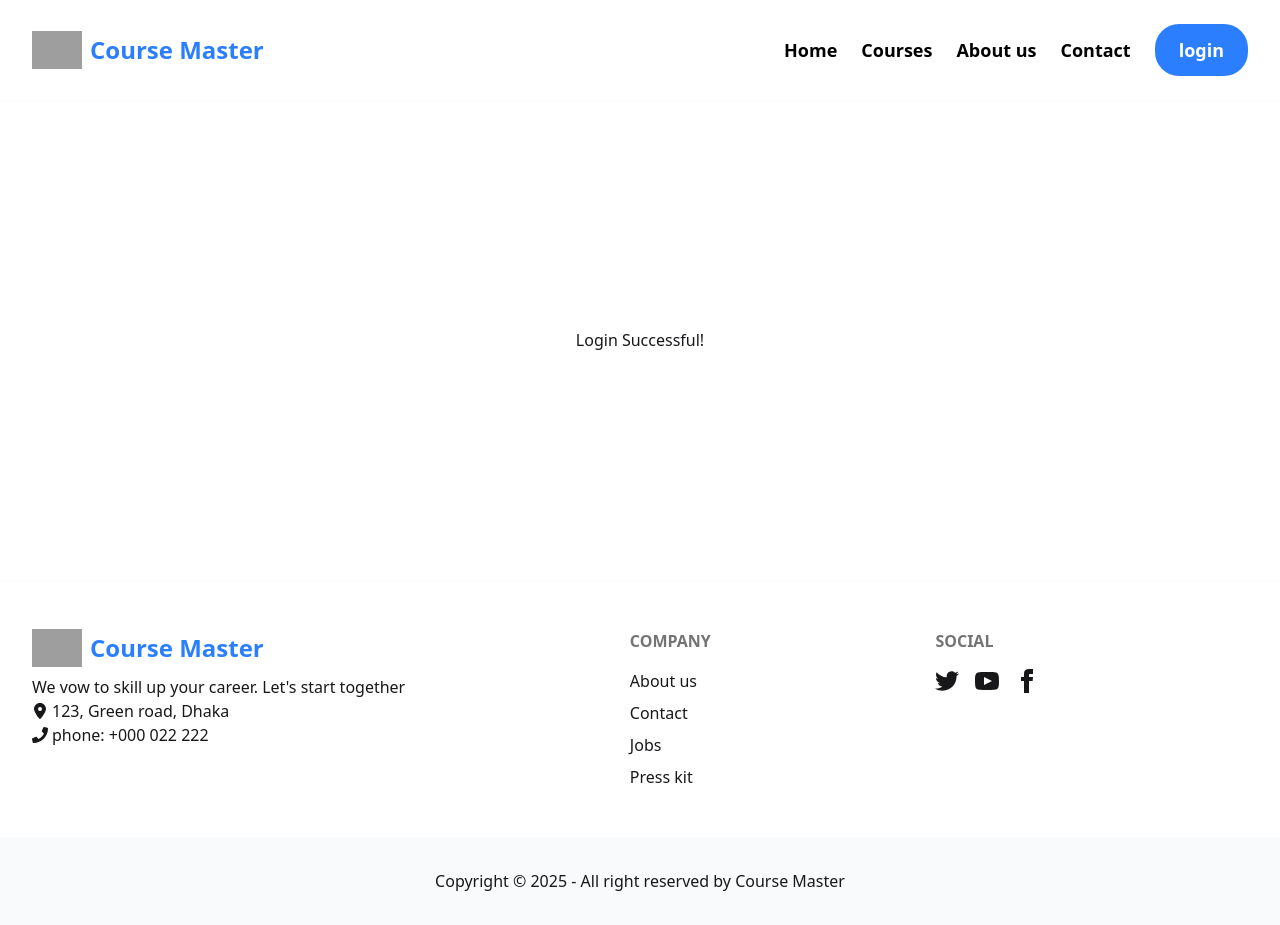
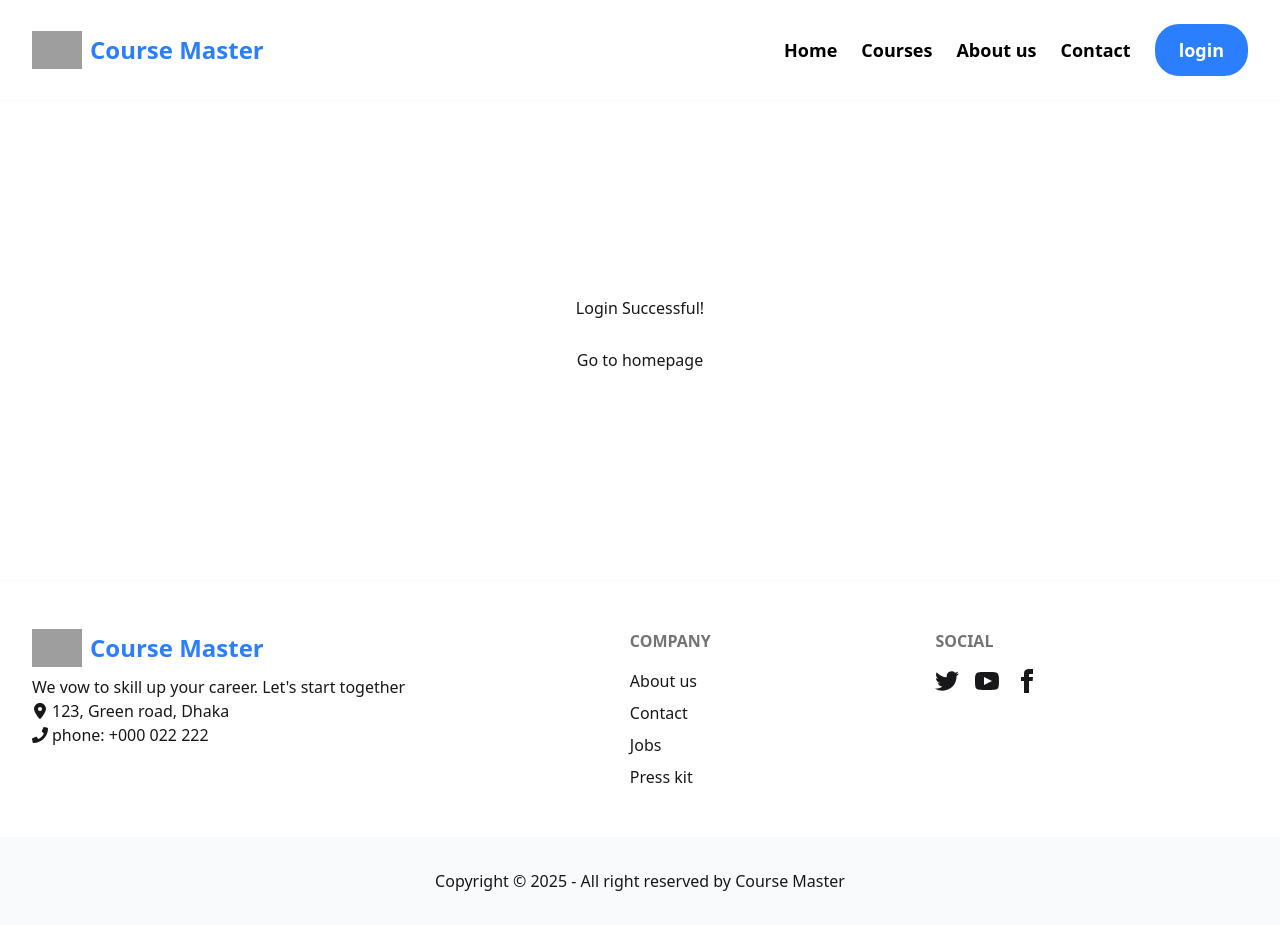
Before and after one commit to mahbub-alam-dave/course-master-client, a Next.js app: page /social-login-success in a window 1280 px wide. Built offline with nearby package versions, Linux system fonts and the light colour scheme; grey boxes are pictures that could not be loaded.

Commit message:
updated social-login-success page

```diff
--- a/src/app/(main-layout)/(authentication)/social-login-success/page.jsx
+++ b/src/app/(main-layout)/(authentication)/social-login-success/page.jsx
@@ -1,15 +1,21 @@
-"use client"
-import { useSearchParams } from "next/navigation";
+import Link from "next/link";
 
-export default function SocialLoginSuccess() {
-  const params = useSearchParams();
-  const token = params.get("token");
+// app/social-login-success/page.jsx
+export default function SocialLoginSuccess({ searchParams }) {
+  const token = searchParams?.token;
 
-  if (token) localStorage.setItem("token", token);
+  if (typeof window !== "undefined" && token) {
+    localStorage.setItem("token", token);
+  }
 
   return (
-    <div className="flex justify-center items-center min-h-[60vh]">
-        <h1>Login Successful!</h1>
+    <div className="flex justify-center items-center min-h-[60vh] flex-col gap-4">
+      <h1>Login Successful!</h1>
+      <Link href="/">
+        <button className="px-6 py-3 bg-[var(--color-primay)] rounded">
+          Go to homepage
+        </button>
+      </Link>
     </div>
   );
 }
--- a/src/app/(main-layout)/courses/[courseId]/page.jsx
+++ b/src/app/(main-layout)/courses/[courseId]/page.jsx
@@ -18,18 +18,18 @@ import {
 } from "lucide-react";
 import PaymentModal from "@/components/payments/PaymentModal";
 
-const CourseDetailsPage = () => {
+export default function CourseDetailsPage() {
   const params = useParams();
   const router = useRouter();
   const [course, setCourse] = useState(null);
   const [loading, setLoading] = useState(true);
-  const [showPaymentModal, setShowPaymentModal] = useState(false)
+  const [showPaymentModal, setShowPaymentModal] = useState(false);
   const [isEnrolled, setIsEnrolled] = useState(false);
 
   useEffect(() => {
     if (params.courseId) {
       fetchCourseDetails();
-      checkEnrollmentStatus()
+      checkEnrollmentStatus();
     }
   }, [params.courseId]);
 
@@ -39,11 +39,10 @@ const CourseDetailsPage = () => {
         `${process.env.NEXT_PUBLIC_API}/api/courses/${params.courseId}`
       );
       const data = await res.json();
-      console.log(data.data)
 
       if (data.success) {
         setCourse(data.data);
-      }  else {
+      } else {
         router.push("/courses");
       }
     } catch (error) {
@@ -59,7 +58,6 @@ const CourseDetailsPage = () => {
       const token = localStorage.getItem("token");
       if (!token) return;
 
-      // Check if user is already enrolled
       const res = await fetch(
         `${process.env.NEXT_PUBLIC_API}/api/enrollments/check/${params.id}`,
         {
@@ -92,7 +90,12 @@ const CourseDetailsPage = () => {
 
   const handlePaymentSuccess = (paymentData) => {
     setIsEnrolled(true);
-    alert("Successfully enrolled! Welcome to the course.");
+    setShowPaymentModal(false);
+
+    // Show success message
+    alert("🎉 Successfully enrolled! Welcome to the course.");
+
+    // Redirect to my courses
     router.push("/dashboard/my-courses");
   };
 
@@ -128,7 +131,6 @@ const CourseDetailsPage = () => {
       <div className="bg-gradient-to-r from-blue-600 to-purple-600 text-white">
         <div className="container mx-auto px-4 py-12">
           <div className="max-w-4xl">
-            {/* Badges */}
             <div className="flex gap-2 mb-4">
               {course.isBestseller && (
                 <span className="px-3 py-1 bg-yellow-500 text-white text-sm font-semibold rounded-full flex items-center gap-1">
@@ -146,11 +148,9 @@ const CourseDetailsPage = () => {
               </span>
             </div>
 
-            {/* Title */}
             <h1 className="text-4xl font-bold mb-4">{course.title}</h1>
             <p className="text-xl opacity-90 mb-6">{course.shortDescription}</p>
 
-            {/* Meta Info */}
             <div className="flex flex-wrap gap-6 mb-6">
               <div className="flex items-center gap-2">
                 <Star className="w-5 h-5 fill-yellow-400 text-yellow-400" />
@@ -169,7 +169,6 @@ const CourseDetailsPage = () => {
               </div>
             </div>
 
-            {/* Instructor */}
             <div className="flex items-center gap-3">
               <div className="w-12 h-12 rounded-full bg-white/20 flex items-center justify-center text-xl font-bold">
                 {course.instructor?.name?.charAt(0) || "I"}
@@ -270,7 +269,6 @@ const CourseDetailsPage = () => {
           {/* Sidebar */}
           <div className="lg:col-span-1">
             <div className="bg-white rounded-lg shadow-md p-6 sticky top-4">
-              {/* Preview Video/Image */}
               <div className="relative h-48 bg-gray-200 rounded-lg mb-6 overflow-hidden">
                 {course.thumbnail ? (
                   <img
@@ -285,7 +283,7 @@ const CourseDetailsPage = () => {
                 )}
               </div>
 
-              {/* Price */}
+              {!isEnrolled && (
                 <div className="mb-6">
                   {course.discountPrice ? (
                     <div>
@@ -311,8 +309,8 @@ const CourseDetailsPage = () => {
                     </span>
                   )}
                 </div>
+              )}
 
-              {/* Enroll Button */}
               {isEnrolled ? (
                 <button
                   onClick={handleAccessCourse}
@@ -329,7 +327,6 @@ const CourseDetailsPage = () => {
                 </button>
               )}
 
-              {/* Course Info */}
               <div className="space-y-4 pt-4 border-t">
                 <div className="flex items-center justify-between">
                   <div className="flex items-center gap-2 text-gray-600">
@@ -395,6 +392,7 @@ const CourseDetailsPage = () => {
           </div>
         </div>
       </div>
+
       {/* Payment Modal */}
       <PaymentModal
         isOpen={showPaymentModal}
@@ -405,5 +403,3 @@ const CourseDetailsPage = () => {
     </div>
   );
 }
-
-export default CourseDetailsPage;
--- a/src/components/header/Navbar.jsx
+++ b/src/components/header/Navbar.jsx
@@ -8,8 +8,6 @@ const Navbar = () => {
    const [scrolled, setScrolled] = useState(false);
 
    const {user, setUser} = useAuth()
-
-   console.log(user)
 
     useEffect(() => {
     const handleScroll = () => {
```
Lines whose indentation alone changed are shown as unchanged.
